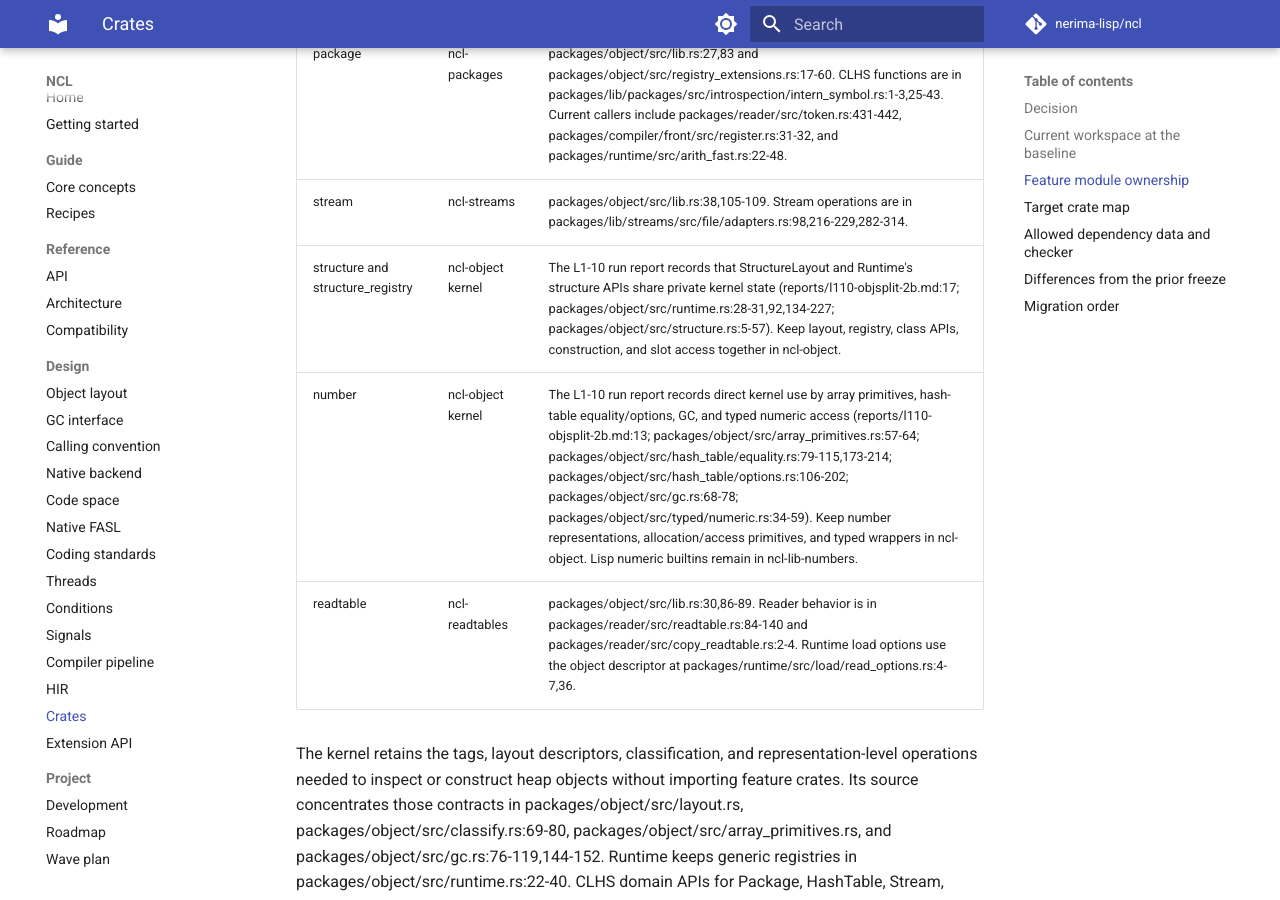
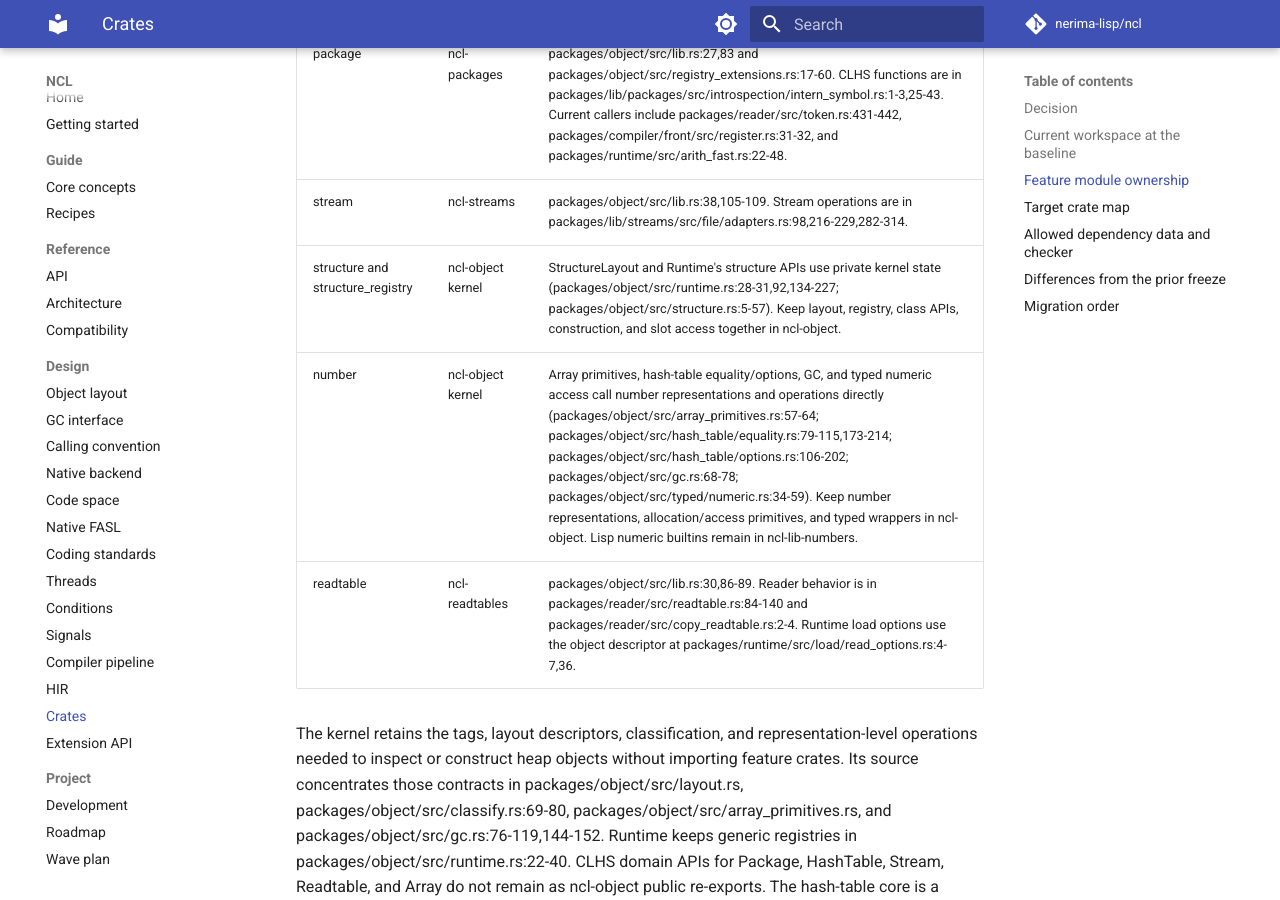
Before and after one commit to nerima-lisp/ncl, an MkDocs documentation site: the page built from docs/src/design/crates.md, in a window 1280 px wide and 900 px high, scrolled down 4845 px. Built offline with MkDocs 1.6.1 and Material for MkDocs 9.7.7, drawn with Linux system fonts in a browser that asks for light colours; comment, search, counter and statistics services are not loaded.

Commit message:
docs: cite repository sources for object boundaries

```diff
--- a/docs/src/design/crates.md
+++ b/docs/src/design/crates.md
@@ -67,8 +67,8 @@
 | hash-table model and Lisp-facing operations | ncl-hash-tables | The kernel keeps the heap representation, layout, key equality/hash, construction, lookup, insertion, removal, and iteration used by Package's INTERNAL/EXTERNAL slots. ncl-hash-tables owns option interpretation and the feature-facing API over that core. Lisp builtins and registration are in packages/lib/hash-tables/src/hash_tables.rs and packages/lib/hash-tables/src/lib.rs. |
 | package | ncl-packages | packages/object/src/lib.rs:27,83 and packages/object/src/registry_extensions.rs:17-60. CLHS functions are in packages/lib/packages/src/introspection/intern_symbol.rs:1-3,25-43. Current callers include packages/reader/src/token.rs:431-442, packages/compiler/front/src/register.rs:31-32, and packages/runtime/src/arith_fast.rs:22-48. |
 | stream | ncl-streams | packages/object/src/lib.rs:38,105-109. Stream operations are in packages/lib/streams/src/file/adapters.rs:98,216-229,282-314. |
-| structure and structure_registry | ncl-object kernel | The L1-10 run report records that StructureLayout and Runtime's structure APIs share private kernel state (reports/l110-objsplit-2b.md:17; packages/object/src/runtime.rs:28-31,92,134-227; packages/object/src/structure.rs:5-57). Keep layout, registry, class APIs, construction, and slot access together in ncl-object. |
-| number | ncl-object kernel | The L1-10 run report records direct kernel use by array primitives, hash-table equality/options, GC, and typed numeric access (reports/l110-objsplit-2b.md:13; packages/object/src/array_primitives.rs:57-64; packages/object/src/hash_table/equality.rs:79-115,173-214; packages/object/src/hash_table/options.rs:106-202; packages/object/src/gc.rs:68-78; packages/object/src/typed/numeric.rs:34-59). Keep number representations, allocation/access primitives, and typed wrappers in ncl-object. Lisp numeric builtins remain in ncl-lib-numbers. |
+| structure and structure_registry | ncl-object kernel | StructureLayout and Runtime's structure APIs use private kernel state (packages/object/src/runtime.rs:28-31,92,134-227; packages/object/src/structure.rs:5-57). Keep layout, registry, class APIs, construction, and slot access together in ncl-object. |
+| number | ncl-object kernel | Array primitives, hash-table equality/options, GC, and typed numeric access call number representations and operations directly (packages/object/src/array_primitives.rs:57-64; packages/object/src/hash_table/equality.rs:79-115,173-214; packages/object/src/hash_table/options.rs:106-202; packages/object/src/gc.rs:68-78; packages/object/src/typed/numeric.rs:34-59). Keep number representations, allocation/access primitives, and typed wrappers in ncl-object. Lisp numeric builtins remain in ncl-lib-numbers. |
 | readtable | ncl-readtables | packages/object/src/lib.rs:30,86-89. Reader behavior is in packages/reader/src/readtable.rs:84-140 and packages/reader/src/copy_readtable.rs:2-4. Runtime load options use the object descriptor at packages/runtime/src/load/read_options.rs:4-7,36. |
 
 The kernel retains the tags, layout descriptors, classification, and representation-level operations needed to inspect or construct heap objects without importing feature crates. Its source concentrates those contracts in packages/object/src/layout.rs, packages/object/src/classify.rs:69-80, packages/object/src/array_primitives.rs, and packages/object/src/gc.rs:76-119,144-152. Runtime keeps generic registries in packages/object/src/runtime.rs:22-40. CLHS domain APIs for Package, HashTable, Stream, Readtable, and Array do not remain as ncl-object public re-exports. The hash-table core is a representation-level exception required by package storage. Array representation primitives such as ArrayElementType, array_dimensions, specialized_array_element_type, make_specialized_array, specialized_array_ref, and specialized_array_set remain in ncl-object; ncl-arrays owns CLHS array operations.
```
